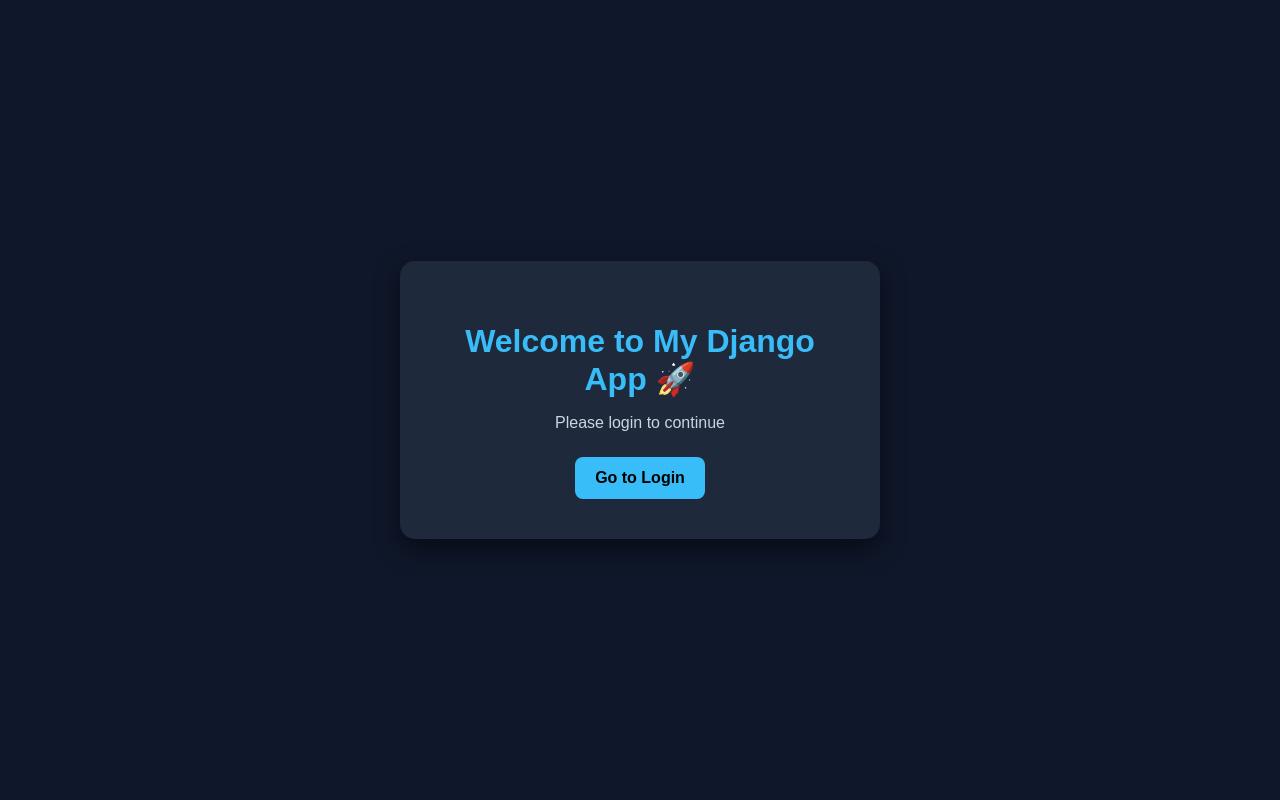
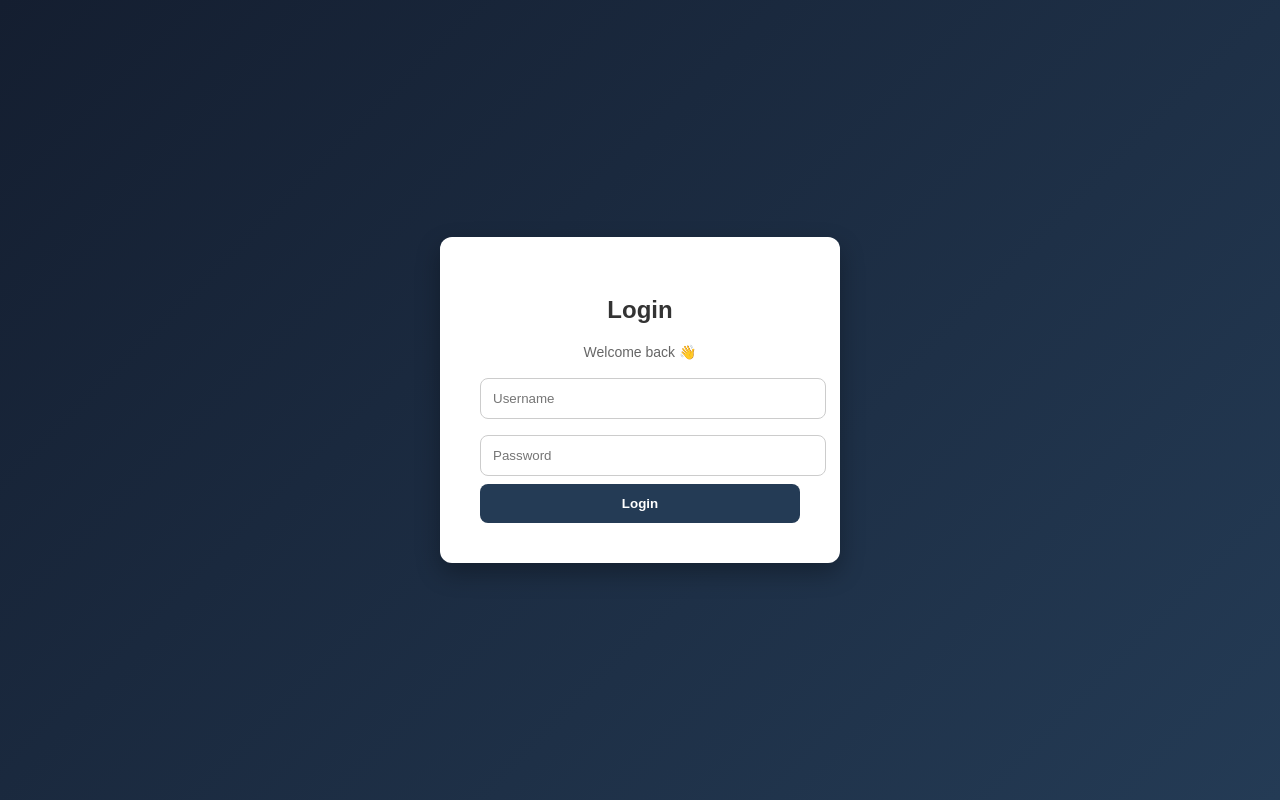
Before and after one commit to aashikaK/Django, a Django app: page / in a window 1280 px wide. Run offline with Django 5.2, Linux system fonts and the light colour scheme.

Commit message:
updated index page

```diff
--- a/userproject/templates/index.html
+++ b/userproject/templates/index.html
@@ -10,46 +10,59 @@
         body {
             margin: 0;
             font-family: Arial, sans-serif;
-            background: #0f172a;
-            color: white;
+            background: linear-gradient(135deg, #141e30, #243b55);
+            height: 100vh;
             display: flex;
             justify-content: center;
             align-items: center;
-            height: 100vh;
         }
 
         .box {
+            background: white;
+            padding: 40px;
+            border-radius: 12px;
+            width: 320px;
             text-align: center;
-            padding: 40px;
-            background: #1e293b;
-            border-radius: 15px;
-            box-shadow: 0 10px 25px rgba(0,0,0,0.5);
-            width: 400px;
+            box-shadow: 0 10px 25px rgba(0,0,0,0.3);
         }
 
-        h1 {
-            margin-bottom: 10px;
-            color: #38bdf8;
+        h2 {
+            margin-bottom: 20px;
+            color: #333;
         }
 
-        p {
-            color: #cbd5e1;
-            margin-bottom: 25px;
+        input {
+            width: 100%;
+            padding: 12px;
+            margin: 8px 0;
+            border-radius: 8px;
+            border: 1px solid #ccc;
+            outline: none;
         }
 
-        a {
-            display: inline-block;
-            padding: 12px 20px;
-            background: #38bdf8;
-            color: black;
-            text-decoration: none;
-            font-weight: bold;
-            border-radius: 8px;
-            transition: 0.3s;
+        input:focus {
+            border-color: #243b55;
         }
 
-        a:hover {
-            background: #0ea5e9;
+        button {
+            width: 100%;
+            padding: 12px;
+            background: #243b55;
+            color: white;
+            border: none;
+            border-radius: 8px;
+            font-weight: bold;
+            cursor: pointer;
+        }
+
+        button:hover {
+            background: #1b2a3a;
+        }
+
+        .msg {
+            margin-bottom: 10px;
+            color: #666;
+            font-size: 14px;
         }
     </style>
 </head>
@@ -57,10 +70,18 @@
 <body>
 
 <div class="box">
-    <h1>Welcome to My Django App 🚀</h1>
-    <p>Please login to continue</p>
+    <h2>Login</h2>
+    <p class="msg">Welcome back 👋</p>
 
-    <a href="login">Go to Login</a>
+    <form method="POST" action="{% url 'login' %}">
+        {% csrf_token %}
+
+        <input type="text" name="username" placeholder="Username" required>
+
+        <input type="password" name="password" placeholder="Password" required>
+
+        <button type="submit">Login</button>
+    </form>
 </div>
 
 </body>
```
